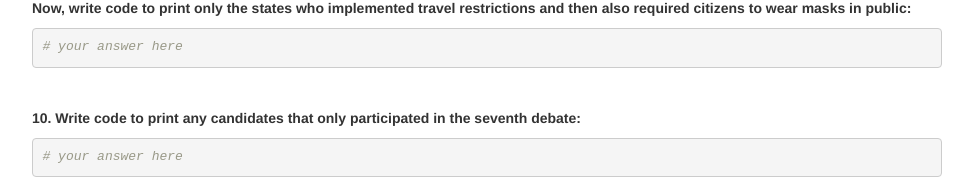
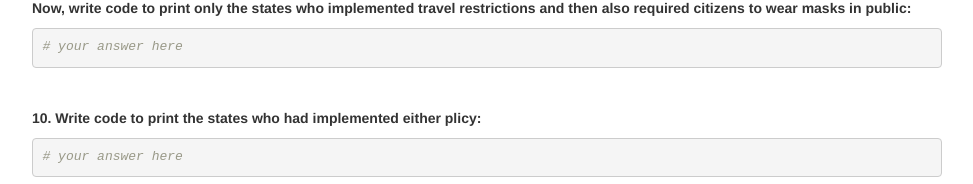
Before and after one commit to dssoc/dssoc.github.io, a Jekyll site: the page assignments/Lab_2.html, which Jekyll copies as it is, in a window 1280 px wide. Shown: the part 1944-2128 px from the top of the page, without its empty margins (153-1126 px from the left). Built offline with Jekyll 4.4.1, drawn with Linux system fonts in a browser that asks for light colours.

Commit message:
Fixed question ten of lab 2.

````diff
--- a/assignments/Lab_2.Rmd
+++ b/assignments/Lab_2.Rmd
@@ -104,7 +104,7 @@ require_masks <- c("HI", "WA", "OR", "NV", "CA", "MT", "CO", "NM", "KS", "TX", "
 ```
 <br/>
 
-**10. Write code to print any candidates that only participated in the seventh debate:**
+**10. Write code to print the states who had implemented either plicy:**
 ```{r}
 # your answer here
 ```
--- a/assignments/Lab_2.html
+++ b/assignments/Lab_2.html
@@ -435,7 +435,7 @@ require_masks &lt;- c(&quot;HI&quot;, &quot;WA&quot;, &quot;OR&quot;, &quot;NV&q
 <p><strong>Now, write code to print only the states who implemented travel restrictions and then also required citizens to wear masks in public:</strong></p>
 <pre class="r"><code># your answer here</code></pre>
 <p><br /></p>
-<p><strong>10. Write code to print any candidates that only participated in the seventh debate:</strong></p>
+<p><strong>10. Write code to print the states who had implemented either plicy:</strong></p>
 <pre class="r"><code># your answer here</code></pre>
 </div>
 
````
